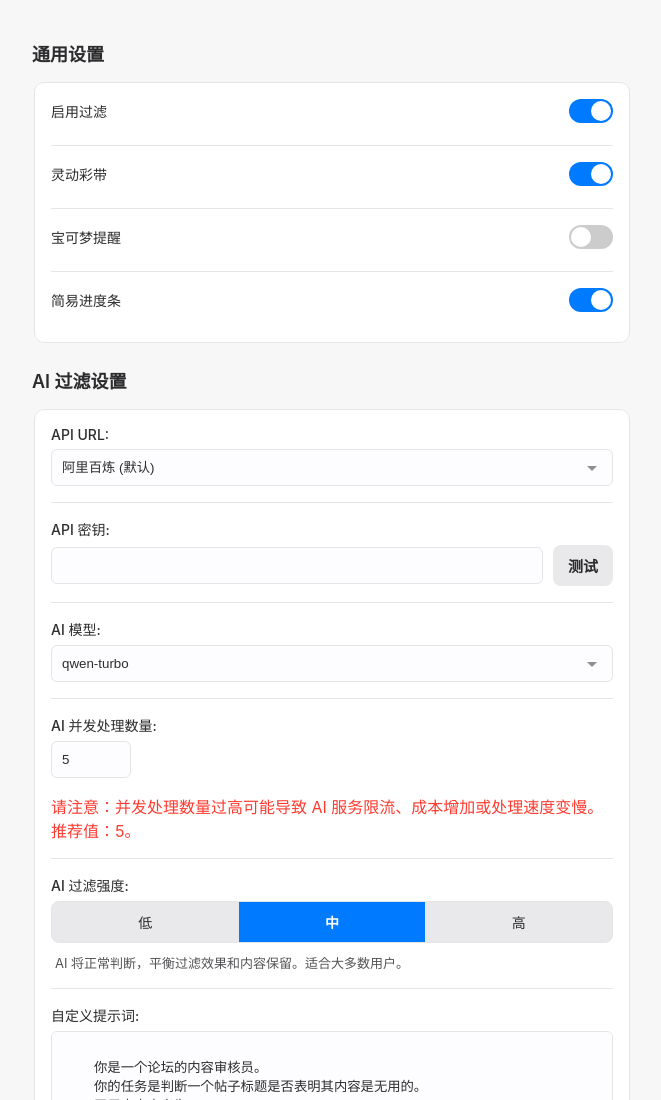
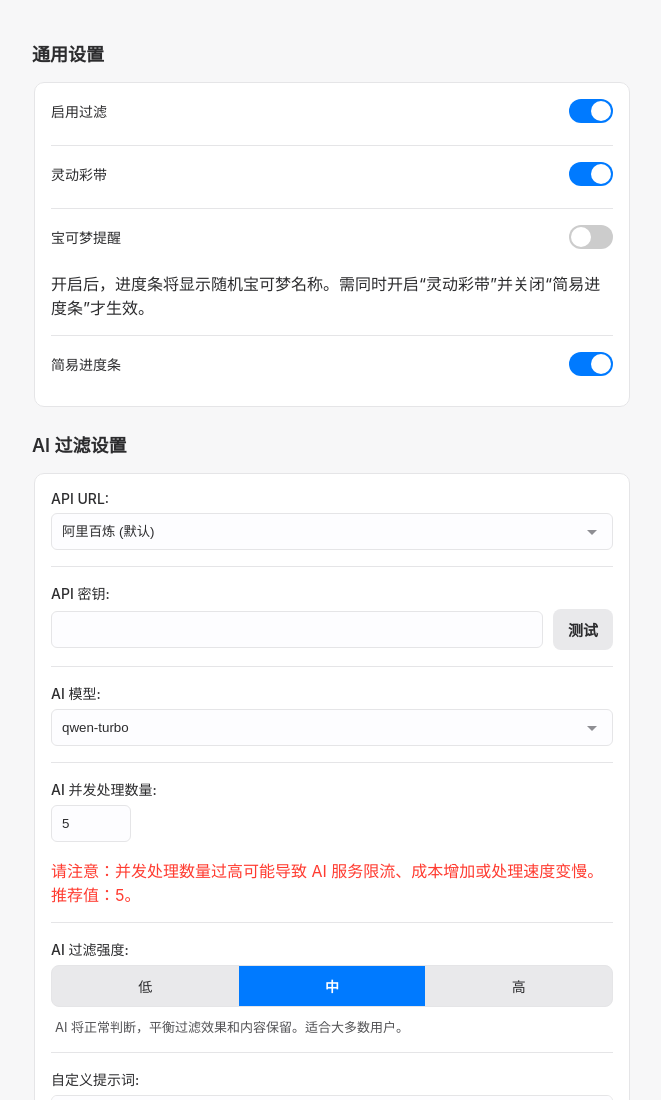
Before and after one commit to sha2kyou/v2ex-filter, a browser extension: page settings.html in a window 1280 px wide. Shown: the top 1100 px of the page, without its empty margins (308-969 px from the left). Drawn offline with Linux system fonts and the light colour scheme.

Commit message:
feat: Add description for Pokemon reminder setting
Added a descriptive text for the '宝可梦提醒' setting in , clarifying its dependencies on '灵动彩带' and '简易进度条' settings.

```diff
--- a/settings.html
+++ b/settings.html
@@ -34,6 +34,7 @@
             <span class="slider"></span>
           </label>
         </div>
+        <p class="setting-description">开启后，进度条将显示随机宝可梦名称。需同时开启“灵动彩带”并关闭“简易进度条”才生效。</p>
         <div class="divider"></div>
         <div class="setting">
           <label for="suggestedProgressBarSwitch">简易进度条</label>
```
